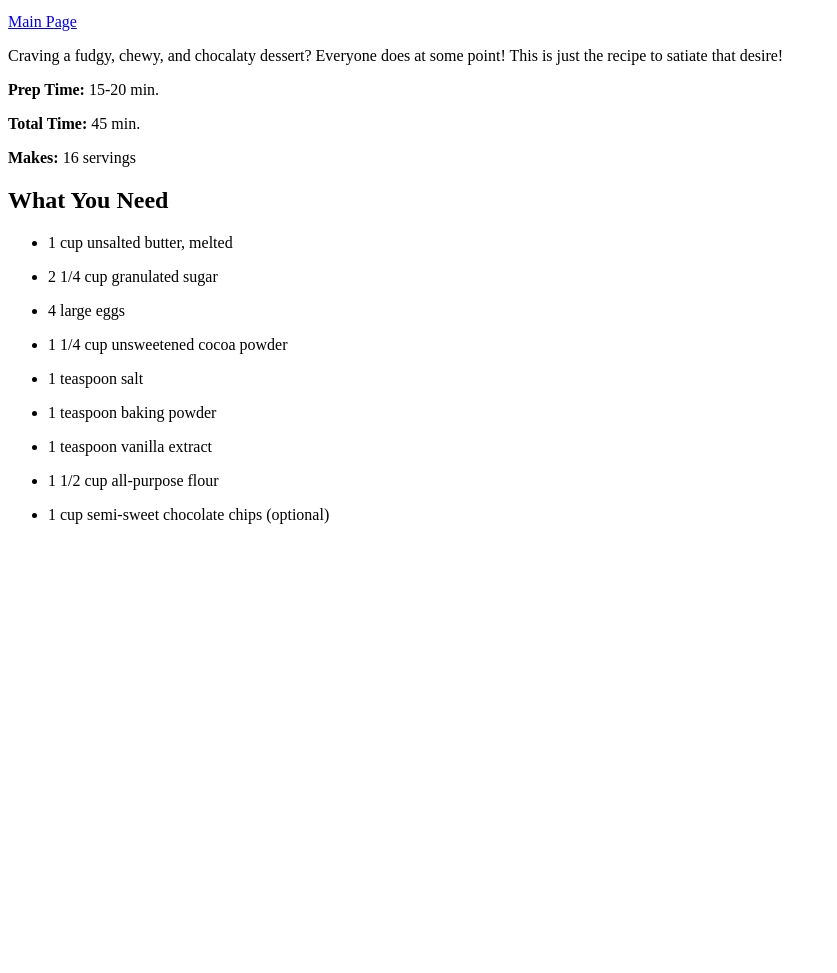
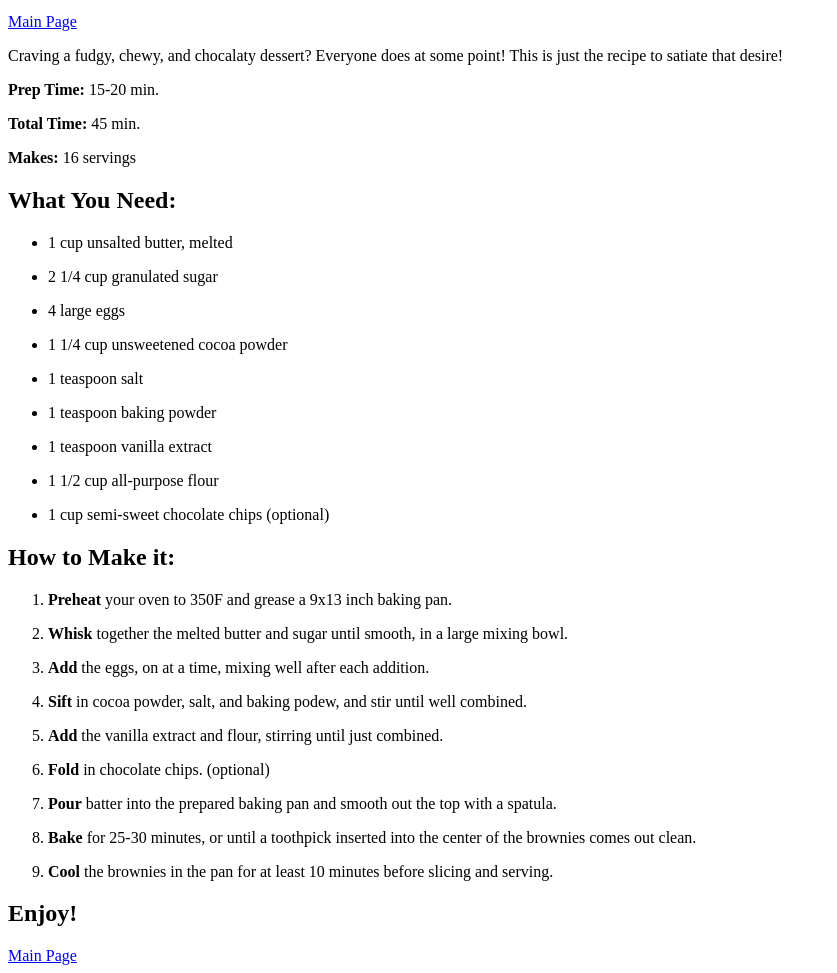
Before and after one commit to TypicallyTristan/odin-recipes, a plain HTML site: page recipes/brownies.html in a window 1280 px wide. Shown: the part 101-1074 px from the top of the page, without its empty margins (0-837 px from the left). Before the commit the page ends 800 px from the top, so only its background shows below. Drawn offline with Linux system fonts and the light colour scheme.

Commit message:
Add instructions

```diff
--- a/recipes/brownies.html
+++ b/recipes/brownies.html
@@ -18,7 +18,7 @@
   <p><strong>Total Time:</strong> 45 min.</p>
   <p><strong>Makes:</strong> 16 servings</p>
 
-  <h2>What You Need</h2>
+  <h2>What You Need:</h2>
     <ul><li>1 cup unsalted butter, melted</li></ul>
     <ul><li>2 1/4 cup granulated sugar</li></ul>
     <ul><li>4 large eggs</li></ul>
@@ -29,8 +29,21 @@
     <ul><li>1 1/2 cup all-purpose flour</li></ul>
     <ul><li>1 cup semi-sweet chocolate chips (optional)</li></ul>
 
+  <h2>How to Make it:</h2>
+  <ol>
+    <p><li><strong>Preheat</strong> your oven to 350F and grease a 9x13 inch baking pan.</li></p>
+    <p><li><strong>Whisk</strong> together the melted butter and sugar until smooth, in a large mixing bowl.</li></p>
+    <p><li><strong>Add</strong> the eggs, on at a time, mixing well after each addition.</li></p>
+    <p><li><strong>Sift</strong> in cocoa powder, salt, and baking podew, and stir until well combined.</li></p>
+    <p><li><strong>Add</strong> the vanilla extract and flour, stirring until just combined.</li></p>
+    <p><li><strong>Fold</strong> in chocolate chips. (optional)</li></p>
+    <p><li><strong>Pour</strong> batter into the prepared baking pan and smooth out the top with a spatula.</li></p>
+    <p><li><strong>Bake</strong> for 25-30 minutes, or until a toothpick inserted into the center of the brownies comes out clean.</li></p>
+    <p><li><strong>Cool</strong> the brownies in the pan for at least 10 minutes before slicing and serving.</li></p>
+  </ol>
 
-
+  <h2>Enjoy!</h2>
+  <a href="../index.html">Main Page</a>
 </body>
 
 </html>
```
